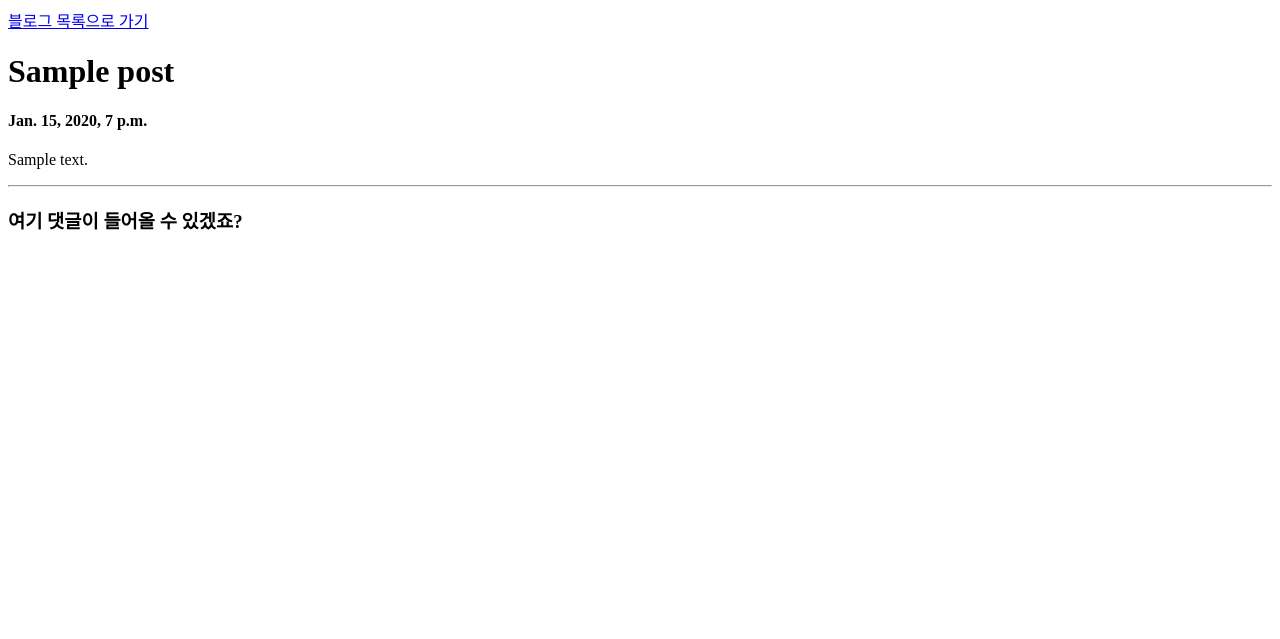
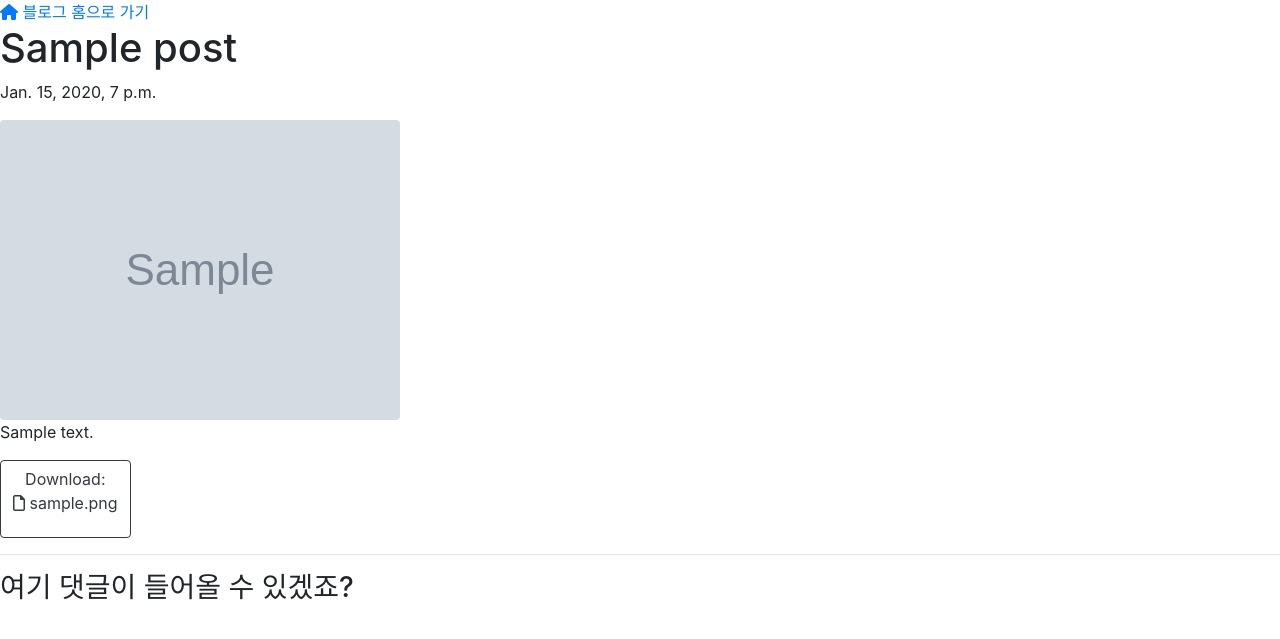
Before and after one commit to pinkocto/softeng_2023_django, a Django app: page /blog/1/ in a window 1280 px wide. Shown: the top 639 px of the page. Run offline with Django 4.2, Linux system fonts and the light colour scheme; tables that the repository leaves empty hold one stand-in row (values such as "Sample post"); grey boxes marked "Sample" are stand-in pictures; some libraries are stand-ins or nearby versions.

Commit message:
첨부파일이 있을 경우 상세페이지에서 다운로드 버튼 출력하기

```diff
--- a/blog/models.py
+++ b/blog/models.py
@@ -1,4 +1,5 @@
 from django.db import models
+import os
 
 # Create your models here.
 class Post(models.Model):
@@ -6,6 +7,8 @@ class Post(models.Model):
     content = models.TextField()
 
     head_image = models.ImageField(upload_to='blog/images/%Y/%m/%d/', blank=True)
+    file_upload = models.FileField(upload_to='blog/files/%Y/%m/%d/', blank=True)
+
     created_at = models.DateTimeField(auto_now_add=True)
     updated_at = models.DateTimeField(auto_now=True)
     # author: 추후작성 예정
@@ -15,3 +18,9 @@ class Post(models.Model):
 
     def get_absolute_url(self):
         return f'/blog/{self.pk}'
+
+    def get_file_name(self):
+        return os.path.basename(self.file_upload.name)
+
+    def get_file_ext(self):
+        return self.get_file_name().split('.')[-1]
--- a/blog/templates/blog/post_detail.html
+++ b/blog/templates/blog/post_detail.html
@@ -1,17 +1,50 @@
 <!DOCTYPE html>
+{% load static %}
 <html lang="ko">
 <head>
     <meta charset="UTF-8">
     <title>{{ post.title }} - Blog</title>
+    <link rel="stylesheet" href="{% static 'blog/bootstrap/bootstrap.min.css' %}" media="screen">
+    <script src="https://kit.fontawesome.com/98680996bb.js" crossorigin="anonymous"></script>
+
 </head>
 <body>
 <nav>
-    <a href="/blog/">블로그 목록으로 가기</a>
+    <a href="/blog/">
+        <i class="fas fa-home"></i> 블로그 홈으로 가기
+    </a>
 </nav>
 
 <h1>{{ post.title }}</h1>
-<h4>{{ post.created_at }}</h4>
+<p>{{ post.created_at }}</p>
+{% if post.head_image %}
+<img class="img-fluid rounded" src="{{ post.head_image.url }}" alt="{{ post.title }} head_image">
+{% else %}
+<img class="img-fluid rounded" src="https://picsum.photos/seed/{{ post.id }}/600/100" alt="random_image">
+{% endif %}
+
 <p> {{ post.content }}</p>
+
+<!--다운로드버튼을 눌르면 파일이 다운로드 된다.-->
+{% if post.file_upload %}
+<a href="{{ post.file_upload.url }}" class="btn btn-outline-dark" role="button" download>Download:
+<p>
+    {% if post.get_file_ext == "csv" %}
+<!--    <span style="color: red;">csv아이콘</span>-->
+    <i class="fas fa-file-csv"></i>
+    {% elif post.get_file_ext == "pdf" %}
+<!--    <span style="color: red;">pdf아이콘</span>-->
+    <i class="fas fa-file-pdf"></i>
+    {% else %}
+<!--    <span style="color: red;">default아이콘</span>-->
+    <i class="far fa-file"></i>
+    {% endif %}
+    {{ post.get_file_name }}
+<!--    <a href="{{ post.file_upload.url }}" class="btn btn-outline-dark" role="button" download>Download</a>-->
+</p>
+</a>
+{% endif %}
+
 <hr/>
 
 <h3>여기 댓글이 들어올 수 있겠죠?</h3>
--- a/blog/views.py
+++ b/blog/views.py
@@ -7,7 +7,7 @@ from blog.models import Post
 class PostList(ListView):
     model = Post
     ordering = '-pk'
-    template_name = 'blog/index.html'
+    # template_name = 'blog/index.html'
 
 class PostDetail(DetailView):
     model = Post
--- a/softeng_2023_prj/settings.py
+++ b/softeng_2023_prj/settings.py
@@ -116,7 +116,7 @@ USE_TZ = True
 # 이미지 폴더 지정
 STATIC_URL = "static/"
 
-# 이부분에 추가
+# 이부분에 추가 (/media/ 로 들어가면 _media루트를 찾아간다.: 프론트엔드에 접속했을 때 백엔드 어디를 찾아줄거야?)
 MEDIA_URL = '/media/'
 MEDIA_ROOT = os.path.join(BASE_DIR, '_media')
 
--- a/softeng_2023_prj/urls.py
+++ b/softeng_2023_prj/urls.py
@@ -17,7 +17,8 @@ Including another URLconf
 from django.contrib import admin
 from django.urls import path, include
 from django.contrib.staticfiles.urls import staticfiles_urlpatterns
-
+from django.conf import settings
+from django.conf.urls.static import static
 
 urlpatterns = [
     path("admin/", admin.site.urls),
@@ -25,4 +26,7 @@ urlpatterns = [
     path("blog/", include('blog.urls'))
 ]
 
-urlpatterns += staticfiles_urlpatterns()
+if settings.DEBUG:
+    urlpatterns += staticfiles_urlpatterns()
+
+urlpatterns += static(settings.MEDIA_URL, document_root = settings.MEDIA_ROOT)
```
Also changed, not shown: blog/templates/blog/post_list.html (+9 -2 lines), README.md, _media/blog/images/2023/11/08/cat1.jpeg (added), cat1.jpeg (added), 1 other file.
